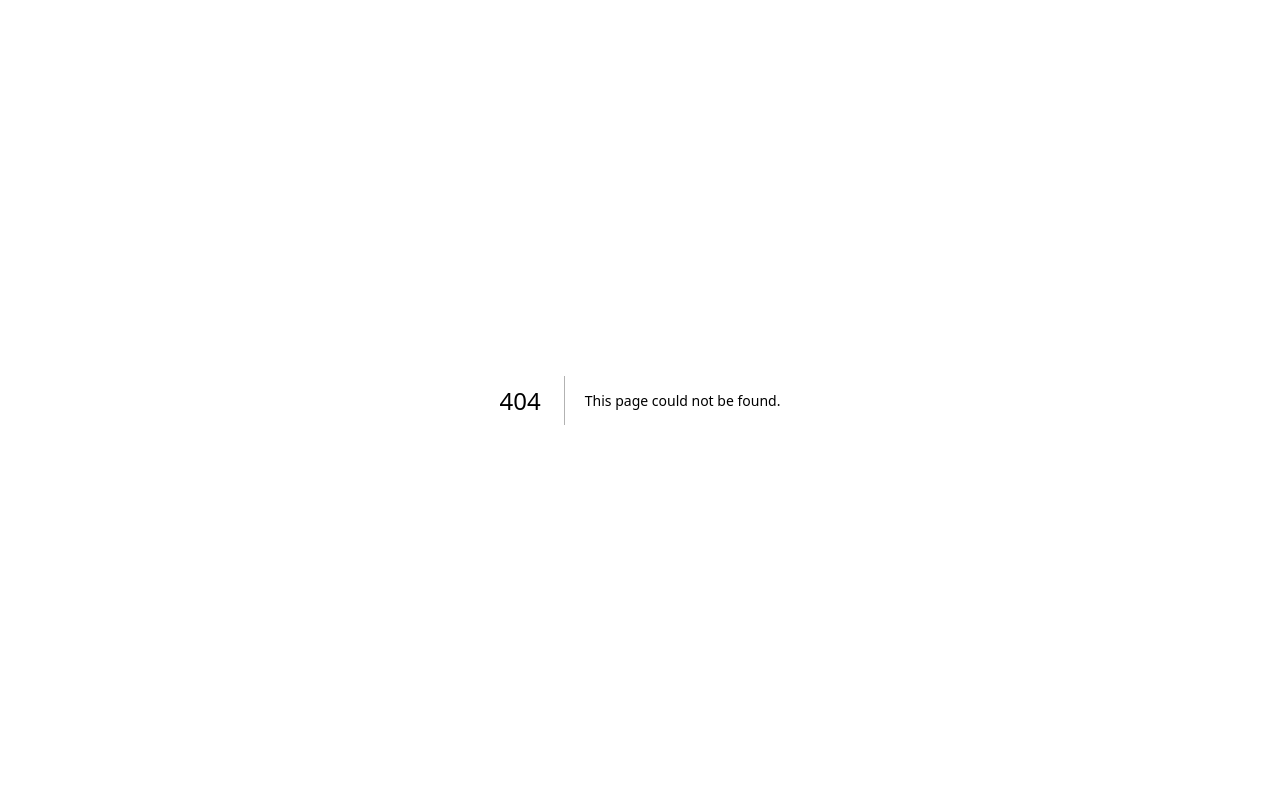
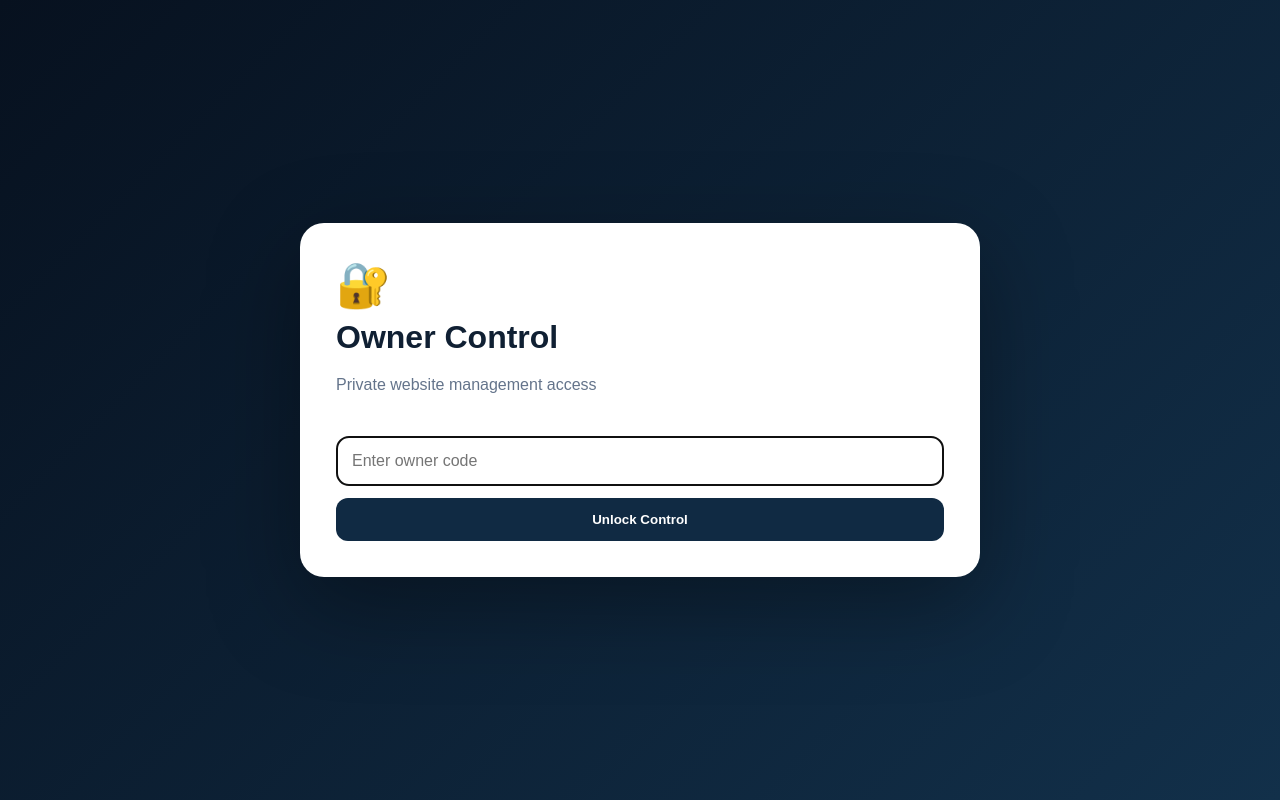
Before and after one commit to NewSunrisePublicSchool/new-sunrise-public-school-, a Next.js app: page /nsps-owner-7492-control in a window 1280 px wide. Before the commit this address had no page. Built offline with nearby package versions, Linux system fonts and the light colour scheme.

Commit message:
Add private owner website control panel

```diff
--- /dev/null
+++ b/app/nsps-owner-7492-control/page.tsx
@@ -0,0 +1,19 @@
+'use client'
+import {useEffect,useState} from 'react'
+
+const FUNCTION_URL='https://stypnhzdnsgmyngqkpmz.supabase.co/functions/v1/owner-control'
+
+type State={is_active:boolean,updated_at:string|null}
+
+export default function OwnerControl(){
+ const [code,setCode]=useState(''),[state,setState]=useState<State|null>(null),[busy,setBusy]=useState(false),[error,setError]=useState(''),[unlocked,setUnlocked]=useState(false)
+ async function call(action:string,is_active?:boolean,providedCode=code){
+  setBusy(true);setError('')
+  try{const r=await fetch(FUNCTION_URL,{method:'POST',headers:{'Content-Type':'application/json'},body:JSON.stringify({code:providedCode,action,is_active})});const d=await r.json();if(!r.ok)throw new Error(d.error||'Request failed');setState({is_active:d.is_active,updated_at:d.updated_at});return d}catch(e){setError(e instanceof Error?e.message:'Something went wrong');throw e}finally{setBusy(false)}
+ }
+ async function unlock(e:any){e.preventDefault();try{await call('status',undefined,code);setUnlocked(true)}catch{setUnlocked(false)}}
+ useEffect(()=>{if(unlocked)call('status').catch(()=>{})},[unlocked])
+ if(!unlocked)return <main style={styles.bg}><section style={styles.card}><div style={styles.icon}>🔐</div><h1 style={styles.h1}>Owner Control</h1><p style={styles.muted}>Private website management access</p><form onSubmit={unlock}><input autoFocus type="password" value={code} onChange={e=>setCode(e.target.value)} placeholder="Enter owner code" autoComplete="off" style={styles.input}/><button disabled={busy||!code} style={styles.primary}>{busy?'Checking…':'Unlock Control'}</button></form>{error&&<p style={styles.error}>{error}</p>}</section></main>
+ return <main style={styles.bg}><section style={styles.card}><div style={styles.top}><div><div style={styles.label}>OWNER CONTROL</div><h1 style={styles.h1}>Website Status</h1><p style={styles.muted}>Only the owner can change this setting.</p></div><button onClick={()=>{setUnlocked(false);setCode('')}} style={styles.lock}>Lock</button></div><div style={{...styles.status,borderColor:state?.is_active?'#86efac':'#fca5a5'}}><span style={{fontSize:34}}>{state?.is_active?'🟢':'🔴'}</span><div><b style={{fontSize:22}}>{state?.is_active?'WEBSITE ACTIVE':'WEBSITE INACTIVE'}</b><p style={styles.muted}>{state?.is_active?'Public website is available normally.':'Public website pages are temporarily blocked.'}</p></div></div><div style={styles.actions}><button disabled={busy||state?.is_active} onClick={()=>call('set',true)} style={styles.activeBtn}>{busy?'Working…':'✓ Activate Website'}</button><button disabled={busy||state?.is_active===false} onClick={()=>{if(confirm('Deactivate the public website? Student/admin data will not be deleted.'))call('set',false)}} style={styles.offBtn}>{busy?'Working…':'⏸ Deactivate Website'}</button></div><div style={styles.note}><b>Safe shutdown:</b> Deactivation only blocks the public website. Admissions, student profiles, fees, attendance and results remain stored.</div>{state?.updated_at&&<small style={styles.muted}>Last changed: {new Date(state.updated_at).toLocaleString('en-IN')}</small>}</section></main>
+}
+const styles:any={bg:{minHeight:'100vh',display:'grid',placeItems:'center',padding:24,background:'linear-gradient(135deg,#07111f,#12304a)',fontFamily:'Arial,sans-serif'},card:{width:'min(680px,100%)',padding:36,borderRadius:24,background:'#fff',boxShadow:'0 28px 90px rgba(0,0,0,.35)'},icon:{fontSize:44},h1:{margin:'8px 0',fontSize:32,color:'#102033'},muted:{color:'#64748b',lineHeight:1.6},label:{fontSize:12,fontWeight:800,letterSpacing:2,color:'#64748b'},top:{display:'flex',justifyContent:'space-between',gap:20,alignItems:'start'},lock:{border:'1px solid #cbd5e1',background:'#fff',borderRadius:10,padding:'9px 14px',cursor:'pointer'},input:{width:'100%',boxSizing:'border-box',margin:'22px 0 12px',padding:15,border:'1px solid #cbd5e1',borderRadius:12,fontSize:16},primary:{width:'100%',padding:14,border:0,borderRadius:12,background:'#102a43',color:'#fff',fontWeight:700,cursor:'pointer'},status:{marginTop:28,padding:22,border:'2px solid',borderRadius:18,display:'flex',gap:16,alignItems:'center'},actions:{display:'grid',gridTemplateColumns:'1fr 1fr',gap:12,marginTop:18},activeBtn:{padding:15,border:0,borderRadius:12,background:'#166534',color:'#fff',fontWeight:700,cursor:'pointer'},offBtn:{padding:15,border:0,borderRadius:12,background:'#b91c1c',color:'#fff',fontWeight:700,cursor:'pointer'},note:{margin:'18px 0',padding:15,borderRadius:12,background:'#f1f5f9',color:'#334155',lineHeight:1.6},error:{color:'#b91c1c',fontWeight:600}}
```
